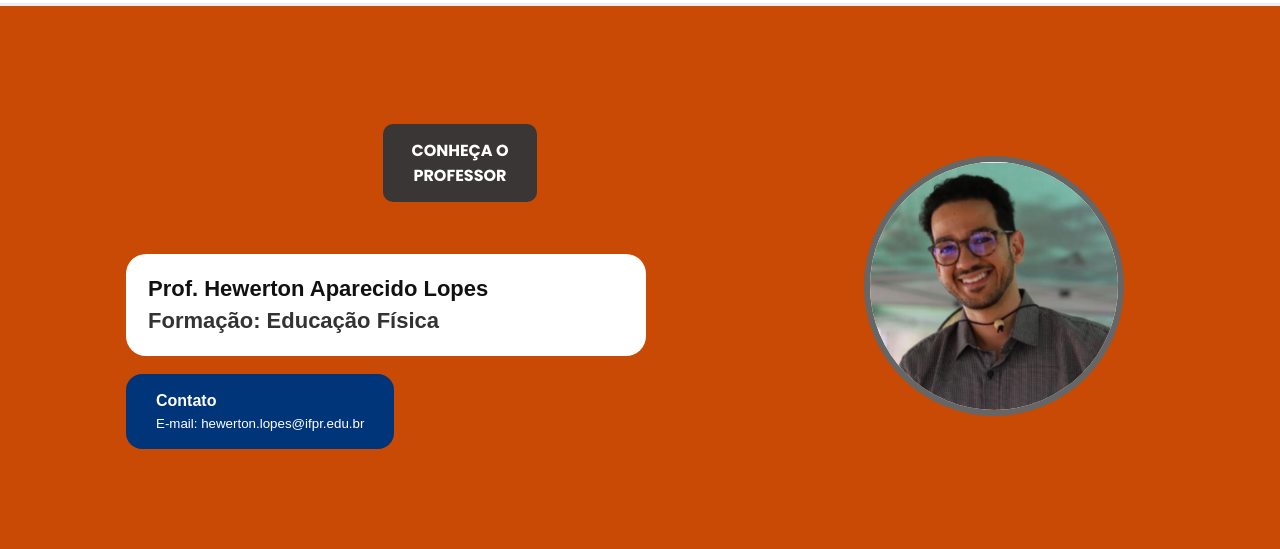
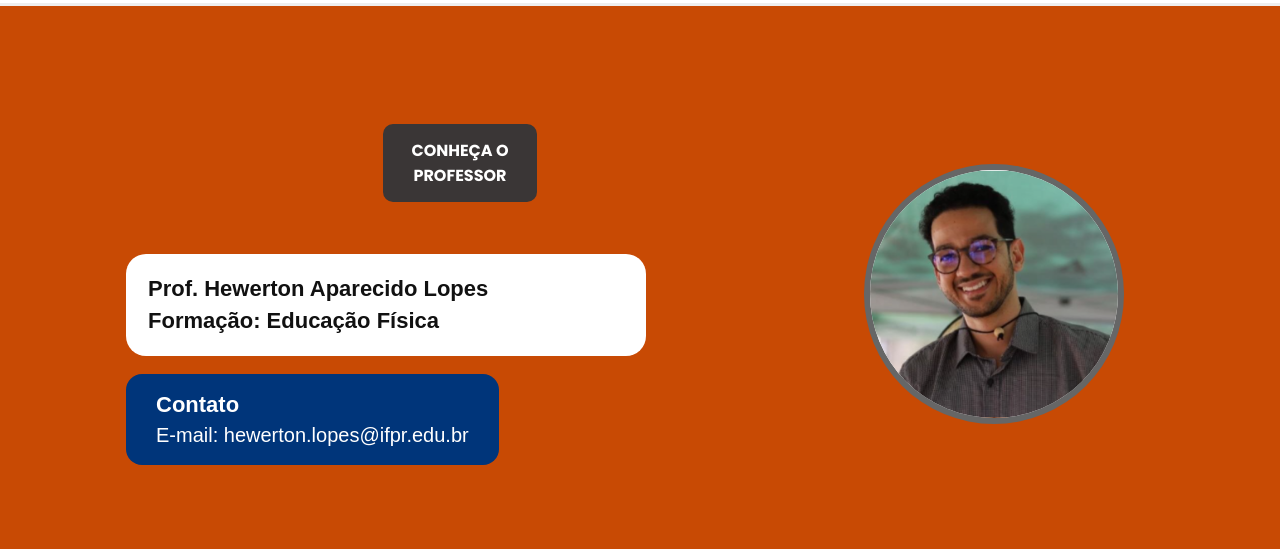
Before and after one commit to trechinski/site-de-educa-o-fisica-, a plain HTML site: page site-professor-educação-fisica/conheça.html in a window 1280 px wide. Shown: the part 251-800 px from the top of the page. Drawn offline with Linux system fonts and the light colour scheme; a web font is replaced by a local one.

Commit message:
aumento do contato

```diff
--- a/site-professor-educação-fisica/conheça.html
+++ b/site-professor-educação-fisica/conheça.html
@@ -44,13 +44,27 @@
     .profile-name{font-size:22px;font-weight:700;margin:0 0 6px}
     .profile-formation{
       font-weight:600;
-      color:#333;
+      color:#111;
       margin:0;
       font-size:22px;
     }
 
-    .contact-card{display:inline-block;background:var(--navy);color:var(--white);padding:18px 30px;border-radius:16px;margin-top:18px;font-weight:700}
-    .contact-card small{display:block;font-weight:400;margin-top:6px}
+    .contact-card{
+      display:inline-block;
+      background:var(--navy);
+      color:var(--white);
+      padding:18px 30px;
+      border-radius:16px;
+      margin-top:18px;
+      font-weight:700;
+      font-size:22px;
+    }
+    .contact-card small{
+      display:block;
+      font-weight:400;
+      margin-top:6px;
+      font-size:20px;
+    }
 
     .photo-wrap{width:260px;height:260px;border-radius:50%;overflow:hidden;border:6px solid rgba(0,0,0,.6);display:flex;align-items:center;justify-content:center;background:var(--white)}
     .photo-wrap img{width:100%;height:100%;object-fit:cover;display:block}
```
